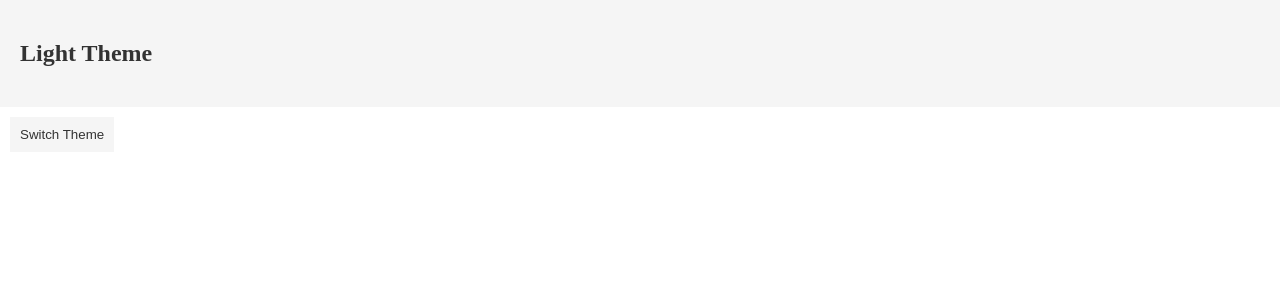
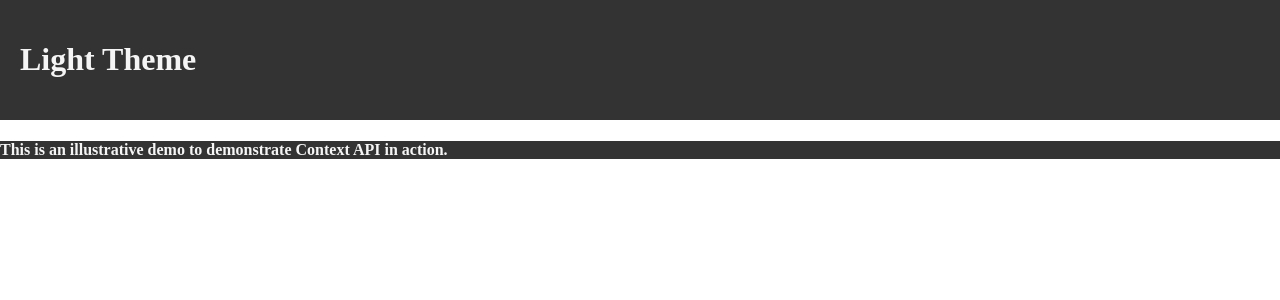
Before and after one commit to theJYC/react-context, a React (Create React App) app: page / in a window 1280 px wide. Shown: the top 300 px of the page. Built offline with nearby package versions, Linux system fonts and the light colour scheme.

Commit message:
migrating from class component to functional component

```diff
--- a/package.json
+++ b/package.json
@@ -7,6 +7,7 @@
     "@testing-library/jest-dom": "^5.14.1",
     "@testing-library/react": "^11.2.7",
     "@testing-library/user-event": "^12.8.3",
+    "gh-pages": "^3.2.3",
     "react": "^17.0.2",
     "react-dom": "^17.0.2",
     "react-scripts": "4.0.3",
--- a/src/App.js
+++ b/src/App.js
@@ -2,11 +2,13 @@ import React from "react"
 
 import Header from "./Header"
 import Button from "./Button"
+import Bio from "./Bio"
 
 function App() {
   return (
     <div>
       <Header/>
+      <Bio/>
       <Button/>
     </div>
   )
--- /dev/null
+++ b/src/Bio.js
@@ -0,0 +1,19 @@
+import React from "react"
+import ThemeContext from "./themeContext"
+
+//destructuring the ThemeContext object to pull out ThemeContext.Consumer
+const {Consumer} = ThemeContext
+
+function Bio() {
+    return (
+        <ThemeContext.Consumer>
+            {theme => (
+                <div className={`${theme}-theme`}>
+                    <h4>This is an illustrative demo to demonstrate Context API in action.</h4>
+                </div>
+            )}
+        </ThemeContext.Consumer>
+    )
+}
+
+export default Bio
--- a/src/Button.js
+++ b/src/Button.js
@@ -1,15 +1,15 @@
 import React from "react"
 import ThemeContext from "./themeContext"
 
-class Button extends React.Component {
-    render() {
-        const theme = this.context
-        return (
-            <button className={`${theme}-theme`}>Switch Theme</button>
-        )
-    }
+function Button() {
+    return (
+        <ThemeContext.Consumer>
+            {/* render props */}
+            {theme => {
+                <button className={`${theme}-theme`}>Switch Theme</button>
+            }}
+        </ThemeContext.Consumer>
+    )
 }
 
-Button.contextType = ThemeContext
-
 export default Button
--- a/src/Header.js
+++ b/src/Header.js
@@ -1,16 +1,18 @@
 import React from "react"
 import ThemeContext from "./themeContext"
 
-class Header extends React.Component {
-    render() {
-        let theme = this.context
-        return (
-            <header className={`${theme}-theme`}>
-                <h2>Light Theme</h2>
-            </header>
-        )
-    }
+const {Consumer} = ThemeContext
+
+function Header() {
+    return (
+        <Consumer>
+            {theme => (
+                    <header className={`${theme}-theme`}>
+                        <h1>Light Theme</h1>
+                    </header>
+            )}
+        </Consumer>
+    )
 }
 
-Header.contextType = ThemeContext
 export default Header
--- a/src/index.js
+++ b/src/index.js
@@ -3,12 +3,15 @@ import ReactDOM from "react-dom"
 
 import "./style.css"
 import App from "./App"
+
+//importing ThemeContext in order to establish Provider below:
 import ThemeContext from "./themeContext"
 
-const {Provider, Consumer} = ThemeContext
+const {Provider} = ThemeContext
 
+//wrapping App around context provider, passing in value:
 ReactDOM.render(
-    <Provider value={"light"}>
+    <Provider value={"dark"}>
         <App/>
     </Provider>,
     document.getElementById("root")
--- a/src/themeContext.js
+++ b/src/themeContext.js
@@ -1,5 +1,9 @@
 import React from "react"
 
+//creating context and assigning the ThemeContext constant variable
 const ThemeContext = React.createContext()
 
+//essentially the only two objects that need to be destructured
+const {Provider, Consumer} = ThemeContext
+
 export default ThemeContext
```
Also changed, not shown: src/style.css (line endings or trailing spaces), 1 other file (tests, documents, lock files or other folders).
